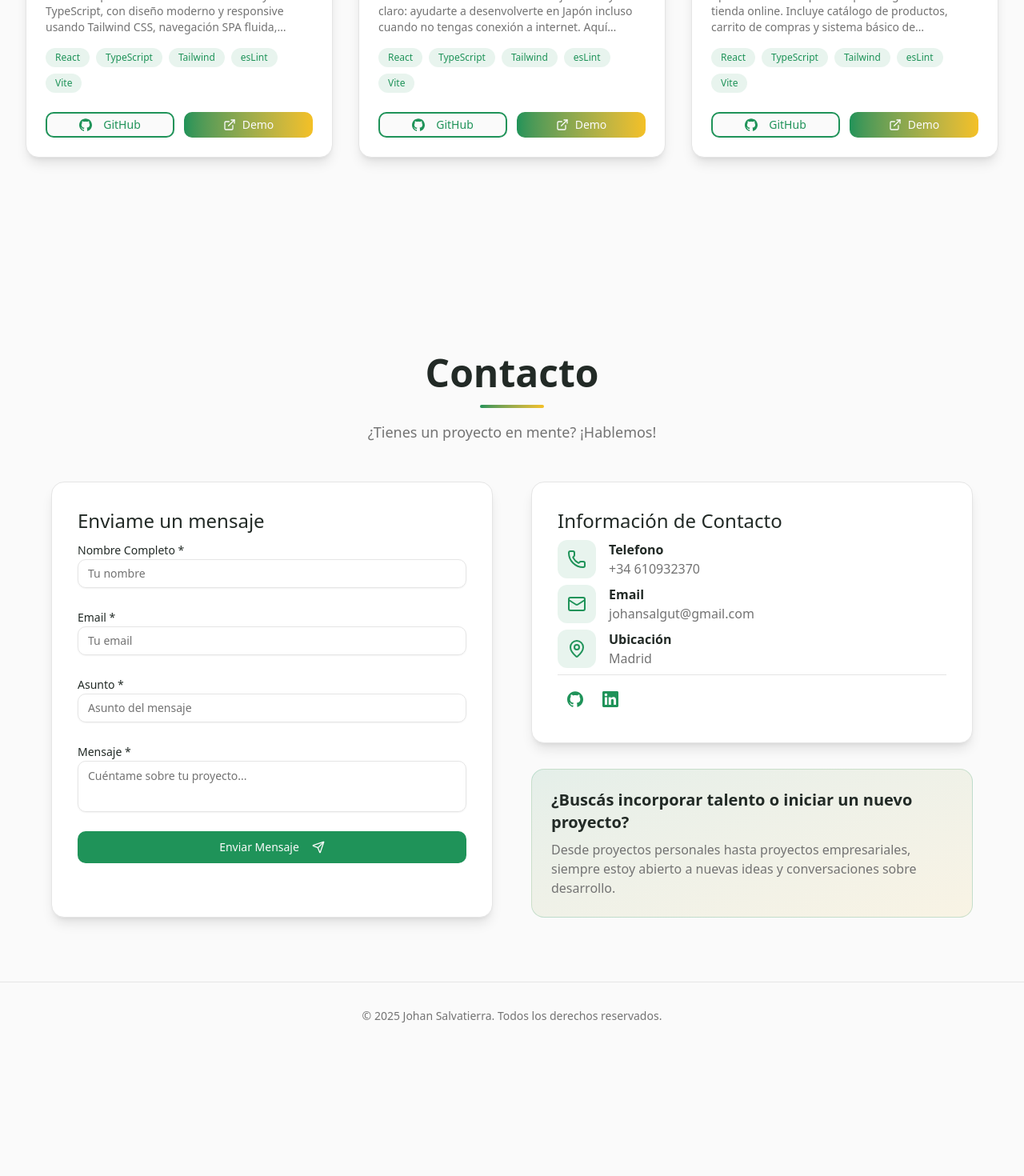
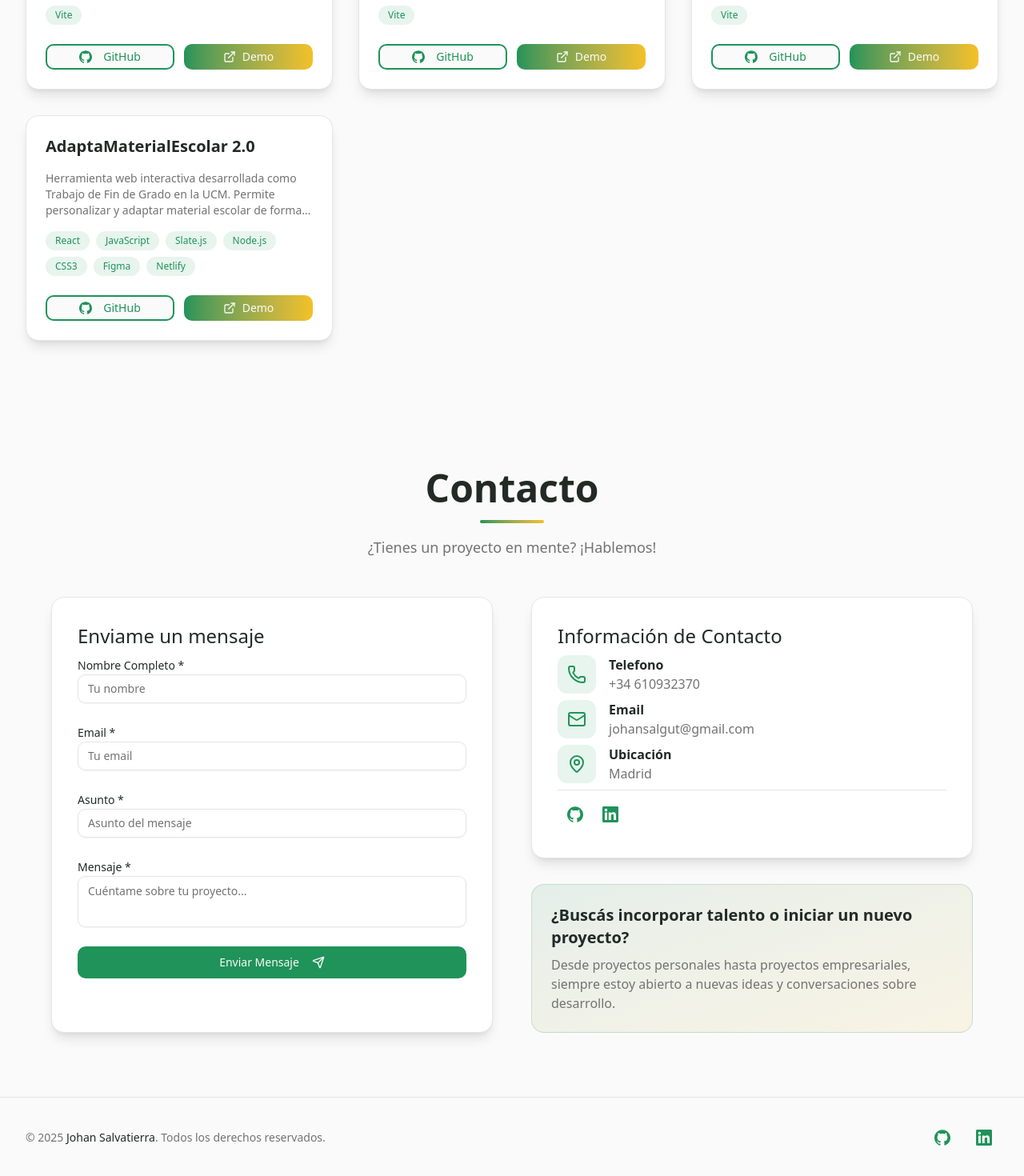
Before and after one commit to dnet0/SlatPortafolio, a React (Vite) app: page / in a window 1280 px wide. Shown: the part 4714-6184 px from the top of the page at 80% size. Before the commit the page ends 6026 px from the top, so only its background shows below. Built offline with nearby package versions, Linux system fonts and the light colour scheme.

Commit message:
Actualización

```diff
--- a/src/PortfolioApp.tsx
+++ b/src/PortfolioApp.tsx
@@ -7,7 +7,6 @@ import { Contact } from "./components/Contact/Contact";
 import { Footer } from "./components/Footer/Footer";
 import { BackgroundEffects } from './components/BackgroundEffects';
 import { Education } from "./components/Education/Education";
-import {DynamicNoiseBackground} from "./TVStaticBackground";
 
 export const PortfolioApp = () => {
   return (
--- a/src/components/Contact/Contact.tsx
+++ b/src/components/Contact/Contact.tsx
@@ -1,13 +1,10 @@
-import { motion } from "framer-motion";
-import { useInView } from "framer-motion";
-import { useRef, useState } from "react";
+import { motion, useInView } from "framer-motion";
+import { useRef } from "react";
 import { Button } from "@/components/ui/button";
 import { Input } from "@/components/ui/input";
 import { Textarea } from "@/components/ui/textarea";
 import { Mail, MapPin, Phone, Send } from "lucide-react";
-import { SiLinkedin } from "react-icons/si";
-
-import { SiGithub } from "react-icons/si";
+import { SiGithub, SiLinkedin } from "react-icons/si";
 import { CustomTitle } from "../CustomTitle";
 import { CustomSubDiv } from "../CustomSubDiv";
 import { CustomCard } from "../CustomCard";
@@ -18,8 +15,25 @@ export const Contact = () => {
   const isInView = useInView(ref, { once: true, margin: "-100px" });
   const [state, handleSubmit] = useForm("xvgvwlkb");
   if (state.succeeded) {
-    return <p>Thanks for joining!</p>;
+    return (
+      <section className="flex items-center justify-center min-h-[60vh] text-center">
+        <motion.div
+          initial={{ opacity: 0 }}
+          animate={{ opacity: 1 }}
+          transition={{ duration: 0.6 }}
+          className="p-6 bg-primary/5 rounded-2xl border border-primary/20"
+        >
+          <h2 className="text-2xl font-semibold text-primary mb-2">
+            ¡Gracias por tu mensaje! 💬
+          </h2>
+          <p className="text-muted-foreground">
+            Me pondré en contacto contigo lo antes posible.
+          </p>
+        </motion.div>
+      </section>
+    );
   }
+
   return (
     <section
       id="contact"
@@ -89,7 +103,7 @@ export const Contact = () => {
 
                 <div className="space-y-2">
                   <label
-                    htmlFor="asuont"
+                    htmlFor="asunto"
                     className="text-sm font-medium text-foreground"
                   >
                     Asunto *
@@ -136,8 +150,17 @@ export const Contact = () => {
                   size="lg"
                   disabled={state.submitting}
                 >
-                  Enviar Mensaje
-                  <Send className="ml-2 h-4 w-4" />
+                  {state.submitting ? (
+                    <>
+                      Enviando...
+                      <Send className="ml-2 h-4 w-4 animate-pulse" />
+                    </>
+                  ) : (
+                    <>
+                      Enviar Mensaje
+                      <Send className="ml-2 h-4 w-4" />
+                    </>
+                  )}
                 </Button>
               </form>
             </CustomCard>
@@ -174,6 +197,7 @@ export const Contact = () => {
                   <a
                     href="https://github.com/dnet0"
                     target="_blank"
+                    aria-label="Github"
                     className="gap-4 p-3 rounded-lg hover:bg-primary/5"
                   >
                     <SiGithub className="w-5 h-5 text-primary" />
@@ -181,6 +205,7 @@ export const Contact = () => {
                   <a
                     href="https://www.linkedin.com/in/johansalgut/"
                     target="_blank"
+                    aria-label="Linkedin"
                     rel="noopener noreferrer"
                     className="gap-4 p-3 rounded-lg hover:bg-primary/5"
                   >
--- a/src/components/CustomTitle.tsx
+++ b/src/components/CustomTitle.tsx
@@ -4,7 +4,7 @@ interface Props extends PropsWithChildren {
   title: string;
   subTitle?: string;
 }
-export const CustomTitle = ({ title, subTitle, children }: Props) => {
+export const CustomTitle = ({ title, subTitle }: Props) => {
   return (
     <div className="text-center space-y-4">
       <h2 className="text-4xl md:text-5xl font-bold text-gradient">{title}</h2>
--- a/src/components/Footer/Footer.tsx
+++ b/src/components/Footer/Footer.tsx
@@ -1,14 +1,46 @@
+import { motion } from "framer-motion";
+import { SiGithub, SiLinkedin } from "react-icons/si";
+
 export const Footer = () => {
   const currentYear = new Date().getFullYear();
 
   return (
-    <footer className="border-t border-border py-8 px-4 sm:px-6 lg:px-8">
+    <footer className="border-t border-border py-8 px-4 sm:px-6 lg:px-8 bg-background/80 backdrop-blur-sm">
       <div className="container mx-auto">
-        <div className="flex flex-col items-center justify-center space-y-4">
-          <p className="text-muted-foreground text-sm text-center">
-            © {currentYear} Johan Salvatierra. Todos los derechos reservados.
+        <motion.div
+          initial={{ opacity: 0, y: 20 }}
+          whileInView={{ opacity: 1, y: 0 }}
+          transition={{ duration: 0.6 }}
+          className="flex flex-col md:flex-row items-center justify-between space-y-4 md:space-y-0 text-center md:text-left"
+        >
+          {/* Texto de derechos */}
+          <p className="text-muted-foreground text-sm">
+            © {currentYear} <span className="font-medium text-foreground">Johan Salvatierra</span>.
+            Todos los derechos reservados.
           </p>
-        </div>
+
+          {/* Enlaces sociales */}
+          <div className="flex space-x-4">
+            <a
+              href="https://github.com/dnet0"
+              target="_blank"
+              rel="noopener noreferrer"
+              aria-label="GitHub"
+              className="p-2 rounded-lg hover:bg-primary/10 transition-colors"
+            >
+              <SiGithub className="w-5 h-5 text-primary" />
+            </a>
+            <a
+              href="https://www.linkedin.com/in/johansalgut/"
+              target="_blank"
+              rel="noopener noreferrer"
+              aria-label="LinkedIn"
+              className="p-2 rounded-lg hover:bg-primary/10 transition-colors"
+            >
+              <SiLinkedin className="w-5 h-5 text-primary" />
+            </a>
+          </div>
+        </motion.div>
       </div>
     </footer>
   );
--- a/src/components/Hero/Hero.tsx
+++ b/src/components/Hero/Hero.tsx
@@ -4,12 +4,6 @@ import { Download } from "lucide-react";
 import heroData from "@/data/hero-data.json";
 
 export const Hero = () => {
-  const scrollToProjects = () => {
-    const element = document.querySelector("#projects");
-    if (element) {
-      element.scrollIntoView({ behavior: "smooth" });
-    }
-  };
   // Function to handle CV download
   // We create a invisible link a click on it to dowload
   const handleDownloadCV = () => {
@@ -96,7 +90,6 @@ export const Hero = () => {
           </motion.div>
         </motion.div>
 
-        {/* Floating decoration with multiple orbs */}
         <div className="mt-16 relative h-40">
           <motion.div
             animate={{
--- a/src/components/Skills/SkillsGrid.tsx
+++ b/src/components/Skills/SkillsGrid.tsx
@@ -1,4 +1,3 @@
-import React from 'react'
 
 export const SkillsGrid = () => {
   return (
--- a/src/data/projects-data.json
+++ b/src/data/projects-data.json
@@ -40,5 +40,21 @@
     ],
     "github": "https://github.com/dnet0/JohanShop",
     "demo": ""
+  },
+  {
+    "title": "AdaptaMaterialEscolar 2.0",
+    "description": "Herramienta web interactiva desarrollada como Trabajo de Fin de Grado en la UCM. Permite personalizar y adaptar material escolar de forma accesible, modular y colaborativa. Incluye un editor de texto avanzado con Slate.js, exportación a PDF y gestión visual de recursos mediante pictogramas. Diseñada con enfoque inclusivo y construida en React.",
+    "image": "",
+    "stack": [
+      "React",
+      "JavaScript",
+      "Slate.js",
+      "Node.js",
+      "CSS3",
+      "Figma",
+      "Netlify"
+    ],
+    "github": "https://github.com/dnet0/TFG-22-23-AdaptaMaterialEscolar2.0",
+    "demo": "https://adme2.netlify.app/"
   }
 ]
```
